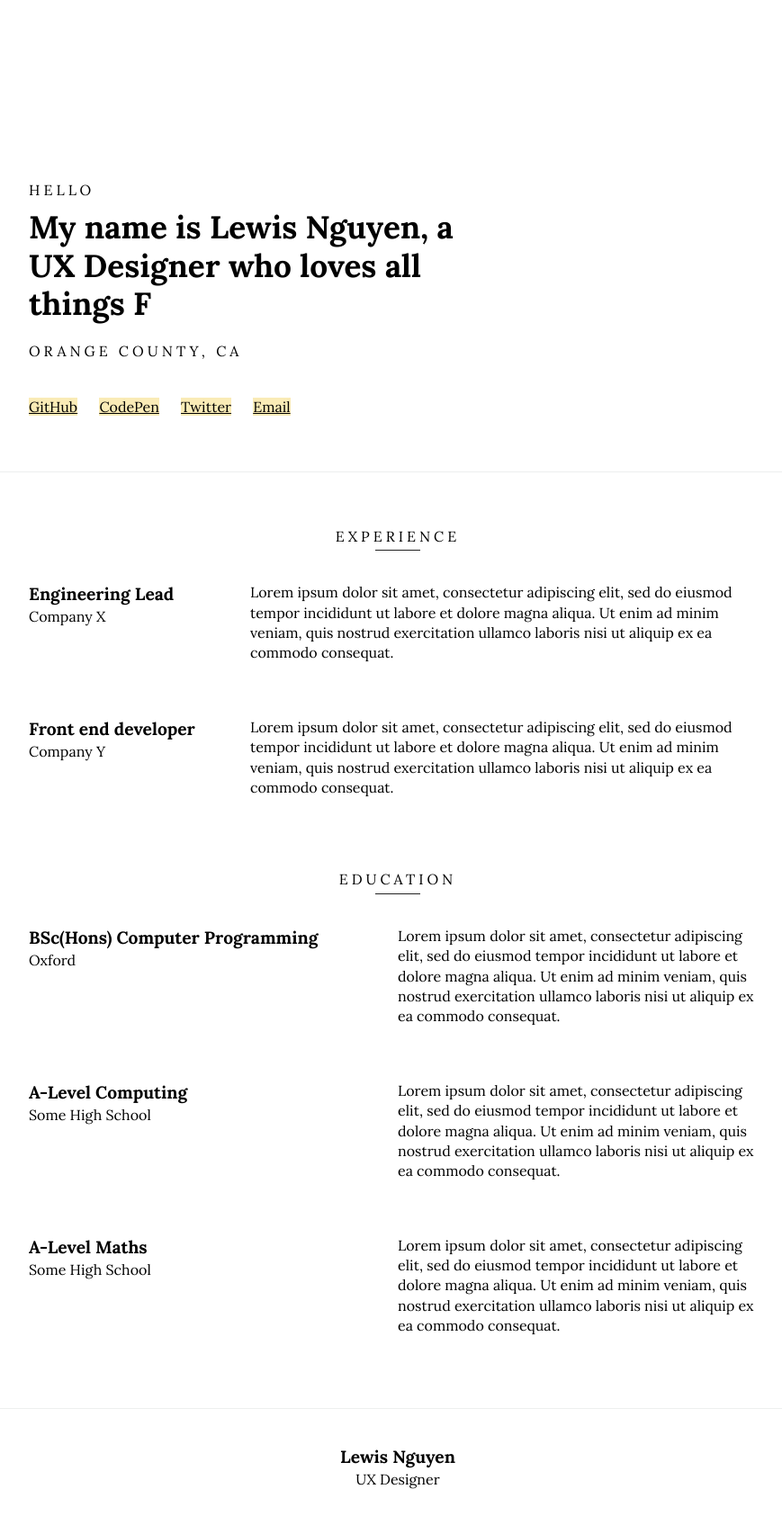
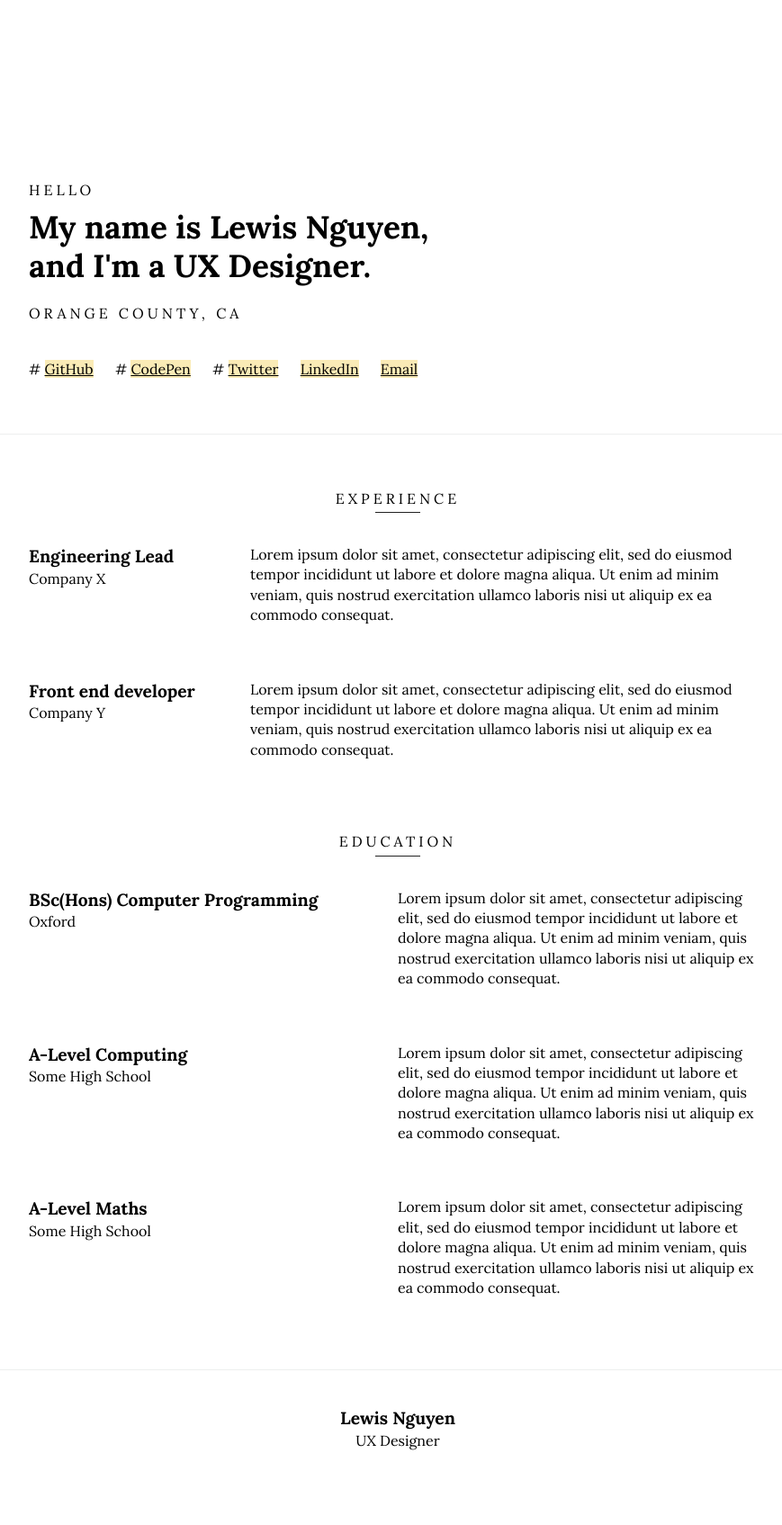
Before and after one commit to bigfatone/Old-Website, a Jekyll site: the page built from index.html, in a window 1280 px wide. Shown: the whole page at 90% size, without its empty margins (198-1067 px from the left). Built offline with Jekyll 4.4.1, drawn with Linux system fonts in a browser that asks for light colours; after the commit the page ends 1653 px from its top, so only the background shows below that.

Commit message:
Update header.html

```diff
--- a/_includes/header.html
+++ b/_includes/header.html
@@ -2,15 +2,16 @@
     <div class="container">
         <div class="intro">
             <p class="intro__pre">Hello</p>
-            <p class="intro__main">My name is <span>{{ site.name }}</span>, a {{ site.job }} who loves all things {{ site.languages }}</p>
+            <p class="intro__main">My name is <span>{{ site.name }}</span>, and I'm a {{ site.job }}.
             <p class="intro__post">{{ site.location }}</p>
         </div>
 
-        {{ if site.github_username or site.codepen_username or site.twitter_username or site.email_address }}
+        {{ if site.linkedin_username or site.email_address }}
         <div class="social">
-            {{ if site.github_username }}<a href="http://github.com/{{ site.github_username }}" target="_blank">GitHub</a>{{ endif }}
-            {{ if site.codepen_username }}<a href="http://codepen.io/{{ site.codepen_username }}" target="_blank">CodePen</a>{{ endif }}
-            {{ if site.twitter_username }}<a href="http://twitter.com/{{ site.twitter_username }}" target="_blank">Twitter</a>{{ endif }}
+            # {{ if site.github_username }}<a href="http://github.com/{{ site.github_username }}" target="_blank">GitHub</a>{{ endif }}
+            # {{ if site.codepen_username }}<a href="http://codepen.io/{{ site.codepen_username }}" target="_blank">CodePen</a>{{ endif }}
+            # {{ if site.twitter_username }}<a href="http://twitter.com/{{ site.twitter_username }}" target="_blank">Twitter</a>{{ endif }}
+            {{ if site.linkedin_username }}<a href="http://linkedin.com/in/{{ site.twitter_username }}" target="_blank">LinkedIn</a>{{ endif }}
             {{ if site.email_address }}<a href="mailto:{{ site.email_address }}" target="_blank">Email</a>{{ endif }}
         </div>
         {{ endif }}
```
